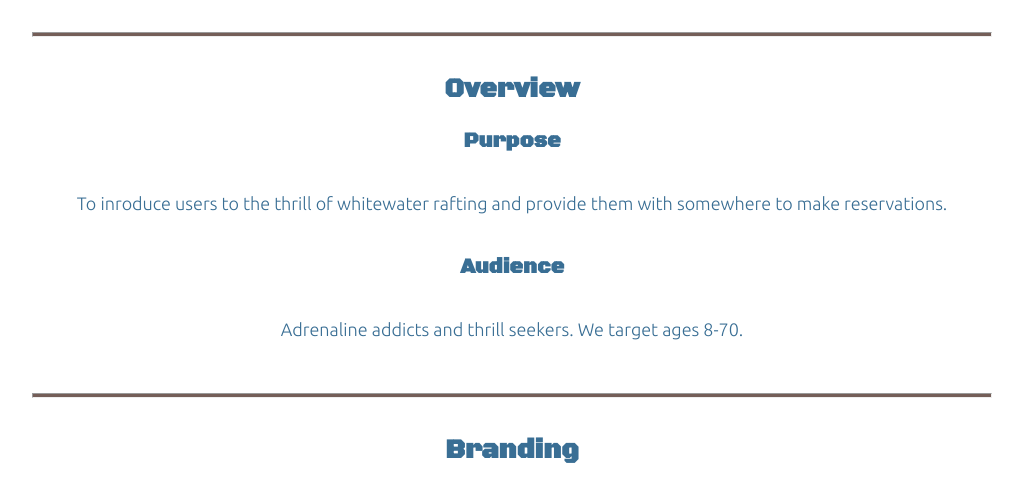
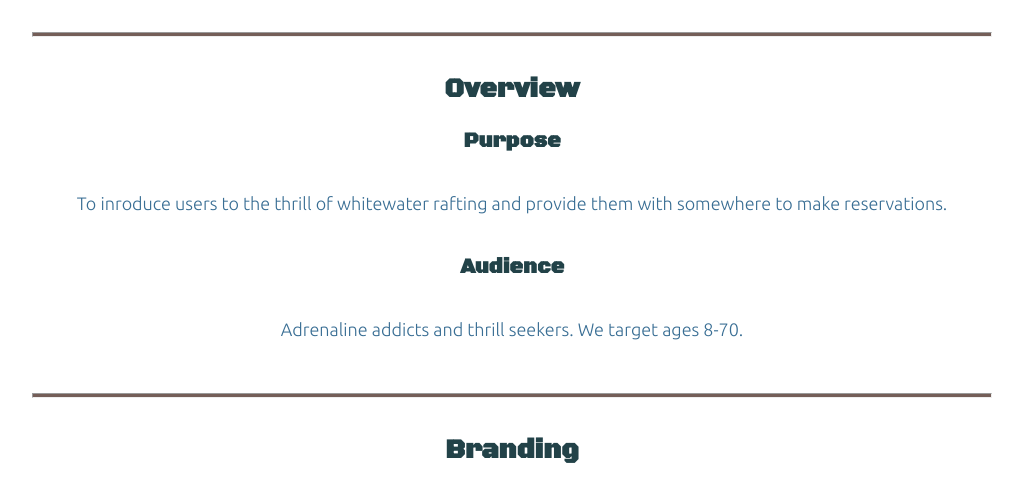
Before and after one commit to KadenFrancis/wdd130, a plain HTML site: page wwr/site-plan-rafting.html in a window 1280 px wide. Shown: the part 317-800 px from the top of the page, without its empty margins (128-1151 px from the left). Drawn offline with Linux system fonts and the light colour scheme.

Commit message:
finished site plan

```diff
--- a/wwr/styles/site-plan-rafting.css
+++ b/wwr/styles/site-plan-rafting.css
@@ -15,13 +15,13 @@ Fonts are separated by a & */
     --paragraph-font: Ubuntu;
 
     /* these colors below should be chosen from among your palette colors above */
-    --headline-color-on-white: #396E94;  /* headlines on a white background */
+    --headline-color-on-white: #224248;  /* headlines on a white background */
     --headline-color-on-color: white; /* headlines on a colored background */
     --paragraph-color-on-white: #396E94; /* paragraph text on a white background */
     --paragraph-color-on-color: white; /* paragraph text on a colored background */
     --paragraph-background-color: #396E94  ;
     --nav-link-color: #396E94;
-    --nav-background-color: #745E58;
+    --nav-background-color: #D3D3D3;
     --nav-hover-link-color: white;
     --nav-hover-background-color: #396E94;
   }
```
